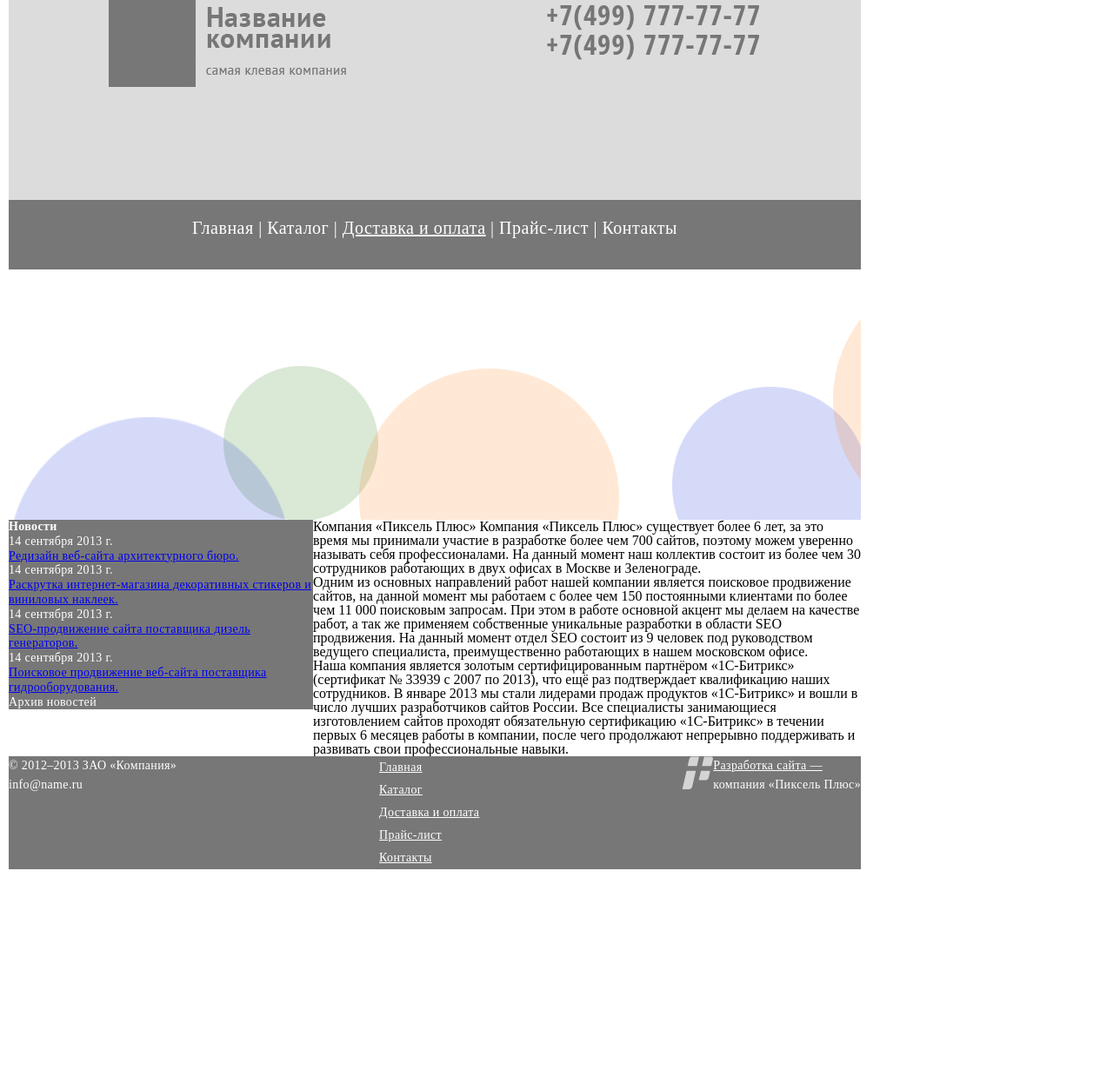
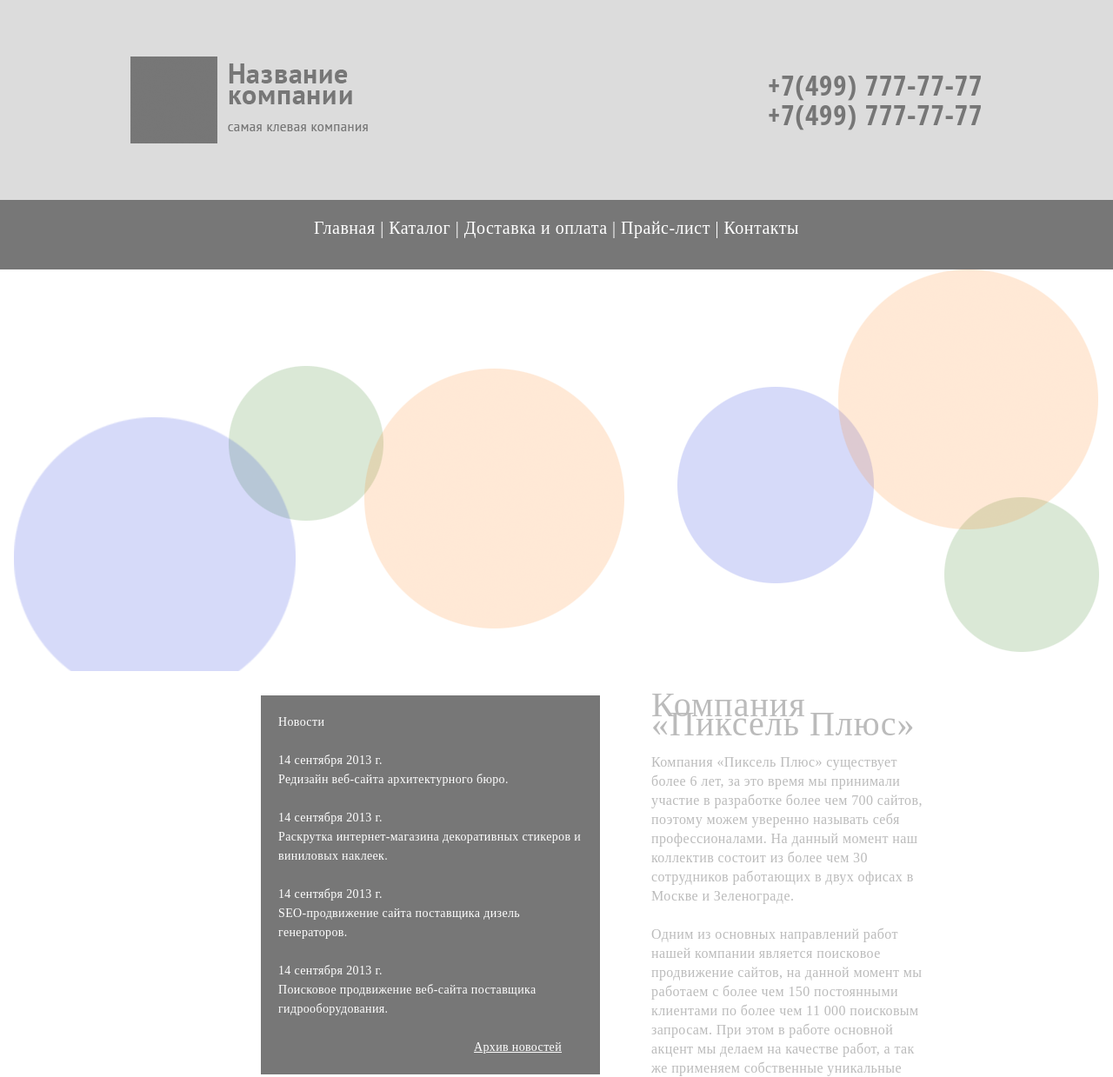
Before and after one commit to YaroslavRom/Second_Project-, a plain HTML site: page index.html in a window 1280 px wide. Shown: the top 1239 px of the page at 87% size. Before the commit the page ends 1000 px from the top, so only its background shows below. Drawn offline with Linux system fonts and the light colour scheme.

Commit message:
site is almost there (need to align text and some blocks)

```diff
--- a/css/style.css
+++ b/css/style.css
@@ -1,23 +1,28 @@
 
 .all-body{
-    width: 980px;
-    margin-right: 10px;
-    margin-left: 10px;
+    /*width: 980px;*/
+    /*margin-right: 10px;*/
+    /*margin-left: 10px;*/
     background-color: #ffffff;
     display: flex;
-    height: 1000px;
+    height: auto;
     flex-direction: column;
 
 
 }
+.header{
+    background-color:#dcdcdc;
+}
 .header-top{
-    background-color:#dcdcdc;
+    margin: 0 auto;
     height: 230px;
     width:980px;
     display: flex;
     justify-content: space-between;
-    justify-content: space-around;
-
+}
+.header-phone-number{
+    display: flex;
+    align-items: center;
 
 }
 .num-txt{
@@ -35,11 +40,14 @@
     display: flex;
     justify-content: center;
 
+
 }
 .header-left{
     background-color: transparent;
     display: flex;
     justify-content: flex-start;
+    position: relative;
+    align-items: center;
 }
 .header-right{
     background-color: transparent;
@@ -49,12 +57,15 @@
 
 .menu{
     background-color: #777777;
-    width: 980px;
     height:80px;
     display: flex;
     justify-content: center;
     align-content: center;
 
+}
+
+a:hover{
+text-decoration: underline;
 }
 
 .menu-txt{
@@ -67,26 +78,40 @@
     color: #ffffff;
 
 }
-.hover-txt{
-
-}
  .b_img{
+     display: block;
+     margin-left: auto;
+     margin-right: auto;
  }
 
  .slider{
-overflow: hidden;
+     overflow: hidden;
+     margin-bottom: 490px;
+     display: flex;
+     justify-content: center;
+
  }
- .mid{
+.slider img {
+    position: absolute;
+
+}
+.mid{
      display: flex;
      flex-direction: row;
-     justify-content: space-between;
-     justify-content: space-around;
      background-color: #ffffff;
  }
  .mid-block{
      background-color: #777777;
      width: 350px;
      height: auto;
+     margin-left: 300px;
+
+
+     padding-block-end: 20px;
+     padding-block-start: 20px;
+     padding-inline-start: 20px;
+     padding-inline-end: 20px;
+
  }
  .mid-txt{
      font-family: 'PT Sans';
@@ -94,14 +119,58 @@ overflow: hidden;
      font-weight: 400;
      letter-spacing: 0.025em;
      color: #ffffff;
-     line-height: 1.2;
+     line-height:22px;
      font-style: normal;
+     text-decoration: none;
+
+ }
+.archive{
+   text-decoration: underline;
+   margin-left: 225px;
+
+}
+
+.mid-txt a{
+    font-family: 'PT Sans';
+    font-size: 14px;
+    font-weight: 400;
+    letter-spacing: 0.025em;
+    color: #ffffff;
+    line-height:22px;
+    font-style: normal;
+    text-decoration: none;
+
+}
+.right-mid{
+    width:auto;
+    height: auto;
+    margin-right: 212px;
+    margin-left: 59px;
+}
+ .right-mid-txt{
+     font-family: 'PT Sans';
+     font-size: 16px;
+     line-height: 22px;
+     font-weight: 400;
+     letter-spacing: 0.025em;
+     color: #bbbbbb;
+
+
+ }
+ .m-r-header{
+     font-family: 'PT Sans';
+     font-size: 40px;
+     line-height: 22px;
+     font-weight: 400;
+     letter-spacing: 0.025em;
+     color: #bbbbbb;
  }
 
  .footer-b{
      background-color: #777777;
      display: flex;
      justify-content: space-between;
+     margin-top: 190px;
  }
  .f-left{
      background-color: transparent;
@@ -112,21 +181,32 @@ overflow: hidden;
      font-weight: 400;
      letter-spacing: 0.025em;
      color: #ffffff;
+
+     display: flex;
+     align-items: center;
+     margin-bottom: 45px;
+     margin-left: 50px;
  }
  .f-mid{
      background-color: transparent;
 
      font-family: 'PT Sans';
-     font-size: 14px;
+     font-size: 14;
+     line-height: 20px;
      line-height: 26px;
      font-weight: 400;
      letter-spacing: 0.025em;
      color: #ffffff;
+
+     display: flex;
+     align-items: center;
+     margin-bottom: 45px;
  }
 .f-right{
     background-color: transparent;
     display: flex;
     flex-direction: row;
+
 
     font-family: 'PT Sans';
     font-size: 14px;
@@ -135,6 +215,11 @@ overflow: hidden;
     letter-spacing: 0.025em;
     color: #ffffff;
 
+    display: flex;
+    align-items: center;
+    margin-right: 50px;
+    margin-bottom: 45px;
+
 }
 .b-logo{
     width: 36px;
--- a/index.html
+++ b/index.html
@@ -12,8 +12,7 @@
 <!-- qq Start -->
 <div class="all-body">
     <!-- qq Header -->
-    <header>
-
+    <header class="header">
             <div class="header-top">
                 <div class="header-left">
                     <img src="img/logo.png" alt="logo" class="header-logo" style="overflow: hidden">
@@ -35,11 +34,11 @@
         <div class="menu">
             <ul class="menu-txt">
                 <ul>
-                    Главная |
-                    Каталог |
-                    <u> Доставка и оплата</u> |
-                    Прайс-лист |
-                    Контакты
+                    <a> Главная </a>|
+                    <a>Каталог </a>|
+                    <a> Доставка и оплата</a> |
+                    <a>Прайс-лист </a>|
+                    <a>Контакты</a>
                 </ul>
 
             </ul>
@@ -63,51 +62,53 @@
             <div class="left-mid">
                 <div class="mid-block">
                     <ul class="mid-txt">
-                        <h1>Новости</h1>
-
+                        <li>Новости</li>
+<br>
                         <li>14 сентября 2013 г.</li>
                         <li><a href="https://www.google.com/" >Редизайн веб-сайта архитектурного бюро. </a></li>
-
+<br>
                         <li>14 сентября 2013 г.</li>
                         <li><a href="https://www.google.com/" >Раскрутка интернет-магазина декоративных стикеров и виниловых наклеек.</a></li>
-
+<br>
                         <li>14 сентября 2013 г.</li>
                         <li><a href="https://www.google.com/" >SEO-продвижение сайта поставщика дизель генераторов.</a></li>
-
+<br>
                         <li>14 сентября 2013 г.</li>
                         <li><a href="https://www.google.com/" >Поисковое продвижение веб-сайта поставщика гидрооборудования.</a></li>
+<br>
 
-
-                        Архив новостей
+                        <li class="archive">Архив новостей</li>
                     </ul>
                 </div>
             </div>
 
             <div class="right-mid">
-                <ul>
-                    Компания «Пиксель Плюс»
-
-                    Компания «Пиксель Плюс» существует более 6 лет, за это время мы принимали участие
+                <ul class="right-mid-txt">
+                    <p class="m-r-header">Компания «Пиксель Плюс»</p>
+<br>
+                    <p>Компания «Пиксель Плюс» существует более 6 лет, за это время мы принимали участие
                     в разработке более чем 700 сайтов, поэтому можем уверенно называть себя профессионалами.
                     На данный момент наш коллектив состоит из более чем 30 сотрудников работающих
                     в двух офисах в Москве и Зеленограде.
+                    </p>
 <br>
-                    Одним из основных направлений работ нашей компании является поисковое продвижение
+                    <p>Одним из основных направлений работ нашей компании является поисковое продвижение
                     сайтов, на данной момент мы работаем с более чем 150 постоянными клиентами
                     по более чем 11 000 поисковым запросам. При этом в работе основной акцент мы
                     делаем на качестве работ, а так же применяем собственные уникальные разработки в
                     области SEO продвижения. На данный момент отдел SEO состоит из 9 человек под
                     руководством ведущего специалиста, преимущественно работающих в нашем московском
                     офисе.
+                    </p>
 <br>
-
-                    Наша компания является золотым сертифицированным партнёром «1С-Битрикс» (сертификат
+                    <p>Наша компания является золотым сертифицированным партнёром «1С-Битрикс» (сертификат
                     № 33939 с 2007 по 2013), что ещё раз подтверждает квалификацию наших
                     сотрудников. В январе 2013 мы стали лидерами продаж продуктов «1С-Битрикс» и
                     вошли в число лучших разработчиков сайтов России. Все специалисты занимающиеся
                     изготовлением сайтов проходят обязательную сертификацию «1С-Битрикс» в течении
                     первых 6 месяцев работы в компании, после чего продолжают непрерывно поддерживать
                     и развивать свои профессиональные навыки.
+                    </p>
                 </ul>
             </div>
         </div>
@@ -134,7 +135,7 @@
             <div class="f-right">
                 <img src="img/logo_two.png" class="b-logo">
                 <ul>
-                    <li> <u> Разработка сайта — </u> </li>
+                    <li> <u> Разработка сайта</u> —  </li>
                     <li> компания «Пиксель Плюс» </li>
                 </ul>
             </div>
```
Lines whose indentation alone changed are shown as unchanged.
